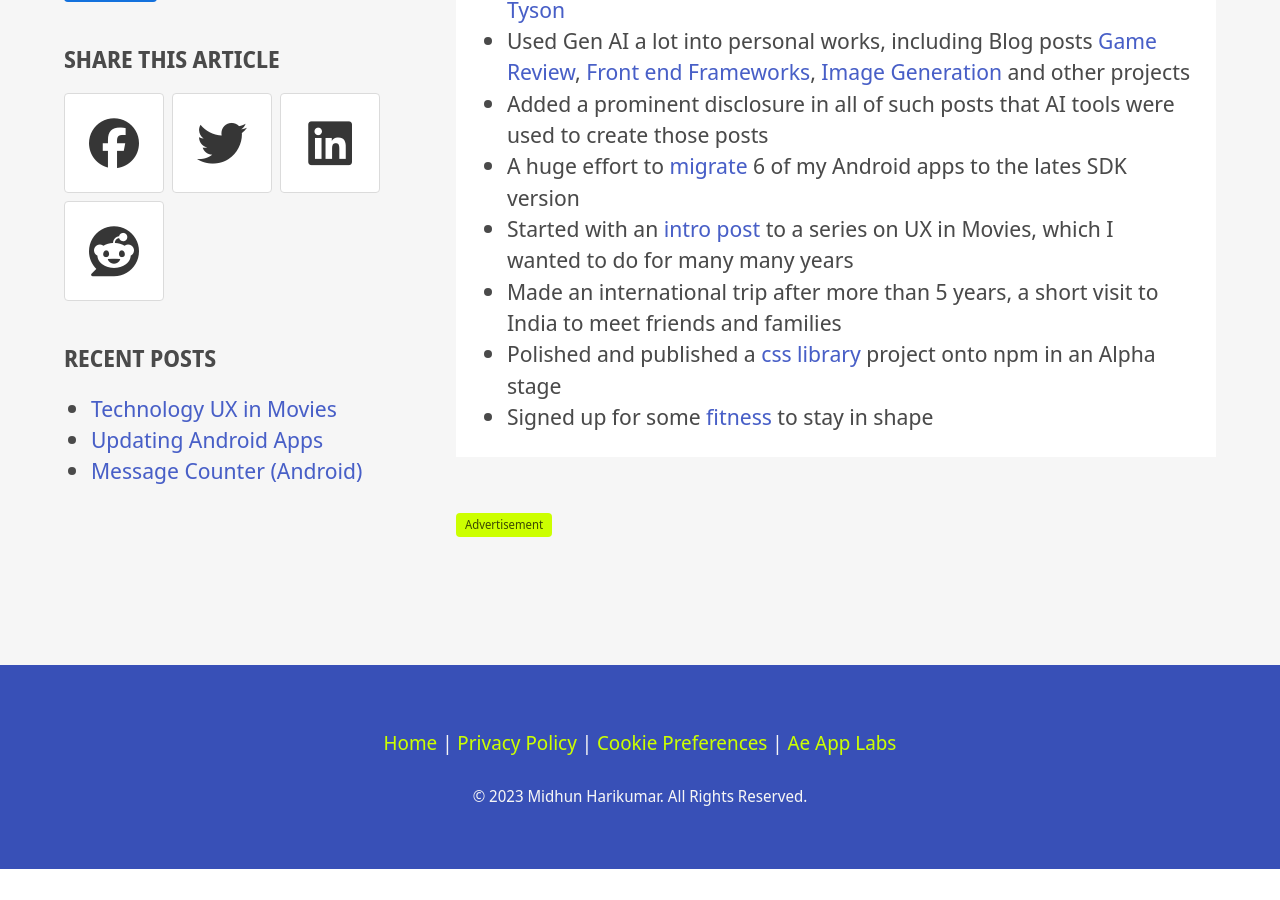
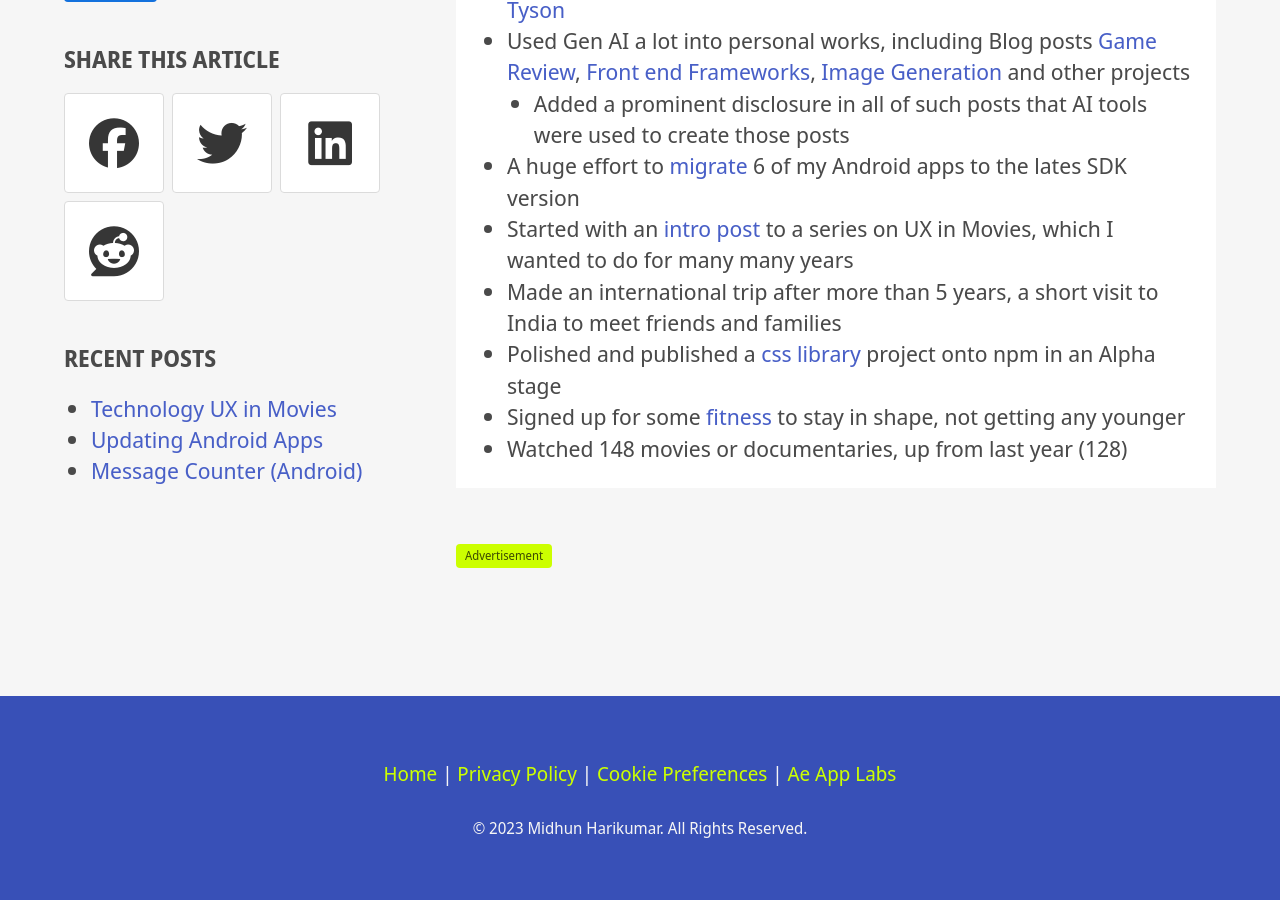
Before and after one commit to midhunhk/midhunhk.github.io, a Jekyll site: the page built from _posts/2023-12-30-year-2023-in-review.md, in a window 1280 px wide and 900 px high, scrolled down 571 px. Built offline with Jekyll 4.4.1, drawn with Linux system fonts in a browser that asks for light colours; nearby versions of some CDN libraries; comment, search, counter and statistics services are not loaded; a style sheet for code colours, icons or effects is not loaded; before the commit the page ends 1440 px from its top, so only the background shows below that.

Commit message:
Update 2023-12-30-year-2023-in-review.md

```diff
--- a/_posts/2023-12-30-year-2023-in-review.md
+++ b/_posts/2023-12-30-year-2023-in-review.md
@@ -15,9 +15,10 @@
 
 * Read a grand total of 1 book thsi year - [Origins by Neil deGrase Tyson](https://whitby.bibliocommons.com/v2/record/S61C345592)
 * Used Gen AI a lot into personal works, including Blog posts [Game Review](https://www.midhunhk.com/review/2023/02/15/ac2-review-by-ai/), [Front end Frameworks](https://www.midhunhk.com/review/2023/02/15/front-end-frameworks/), [Image Generation](https://www.midhunhk.com/review/2023/04/18/adobe-firefly/) and other projects
-* Added a prominent disclosure in all of such posts that AI tools were used to create those posts
+  * Added a prominent disclosure in all of such posts that AI tools were used to create those posts
 * A huge effort to [migrate](https://www.midhunhk.com/learning/2023/10/20/updating-android-apps/) 6 of my Android apps to the lates SDK version
 * Started with an [intro post](https://www.midhunhk.com/learning/2023/11/30/ux-in-movies/) to a series on UX in Movies, which I wanted to do for many many years
 * Made an international trip after more than 5 years, a short visit to India to meet friends and families
 * Polished and published a [css library](https://github.com/ae-app-labs/spork-css) project onto npm in an Alpha stage
-* Signed up for some [fitness](https://www.orangetheory.com/en-ca) to stay in shape
+* Signed up for some [fitness](https://www.orangetheory.com/en-ca) to stay in shape, not getting any younger
+* Watched 148 movies or documentaries, up from last year (128)
```
